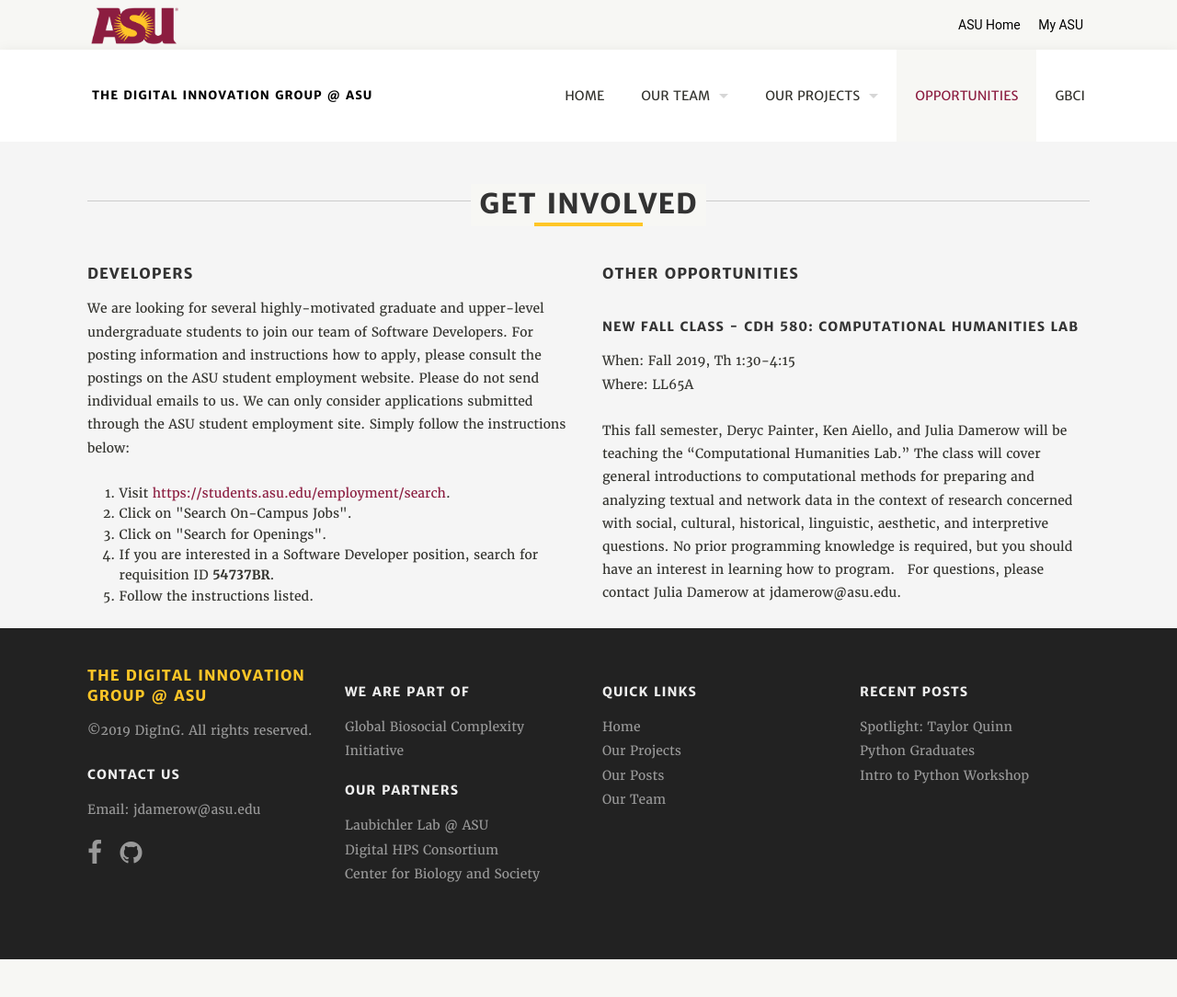
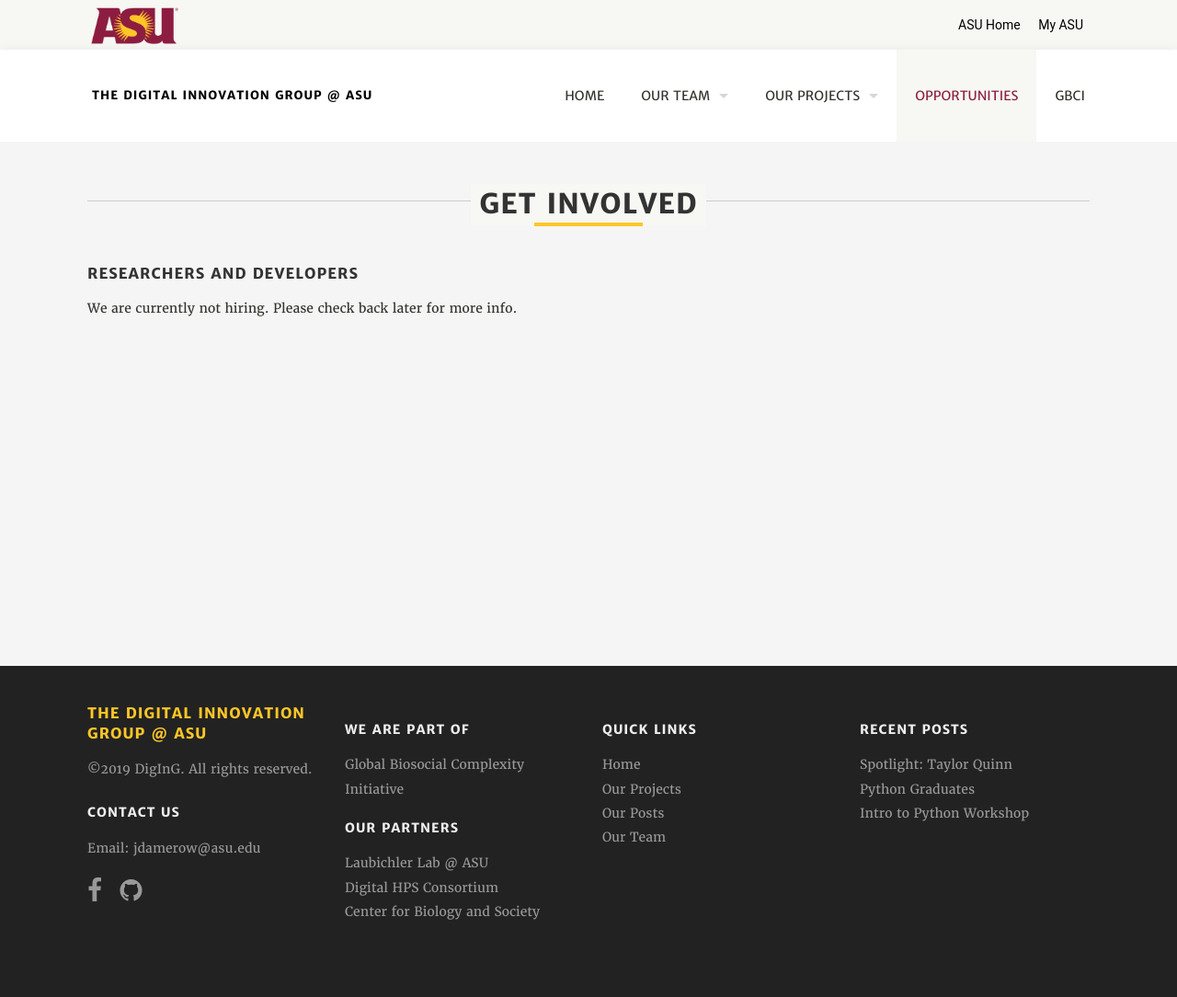
Before and after one commit to diging/diging, a Jekyll site: the page built from opportunities/index.html, in a window 1280 px wide. Shown: the whole page at 92% size. Built offline with Jekyll 4.4.1, drawn with Linux system fonts in a browser that asks for light colours; before the commit the page ends 1043 px from its top, so only the background shows below that.

Commit message:
Task/web 22 (#25)
* [WEB-22] added post about new Software Developer position

* [WEB-22] had to remove the word Researchers from the post

* [WEB-22] removed Software Developer position

```diff
--- a/opportunities/index.html
+++ b/opportunities/index.html
@@ -18,11 +18,13 @@
     <div class="row">
       <div class="large-6 medium-6 columns">
         <header>
-          <h3 >Developers</h3>
+          <h3 >Researchers and Developers</h3>
         </header>
-        <!-- <p style="padding-bottom: 350px;  ">We are currently not hiring. Please check back later for more info.</p> -->
-	<p>We are looking for several highly-motivated graduate and upper-level undergraduate students to join our team of Software Developers. For posting information and instructions how to apply, please consult the postings on the ASU student employment website. Please do not send individual emails to us. We can only consider applications submitted through the ASU student employment site. Simply follow the instructions below: </p>
-	<ol style="list-style-type: decimal; padding-left: 15px;">
+
+        <p style="padding-bottom: 350px;  ">We are currently not hiring. Please check back later for more info.</p>
+	<!-- <p>We are looking for several highly-motivated graduate and upper-level undergraduate students to join our team of Software Developers. For posting information and instructions how to apply, please consult the postings on the ASU student employment website. Please do not send individual emails to us. We can only consider applications submitted through the ASU student employment site. Simply follow the instructions below: </p> -->
+	<!-- <ol style="list-style-type: decimal; padding-left: 15px;">
+
 		<li>Visit <a href="https://students.asu.edu/employment/search" target="_blank">https://students.asu.edu/employment/search</a>.</li>
 		<li>Click on "Search On-Campus Jobs".</li>
 		<li>Click on "Search for Openings".</li>
```
